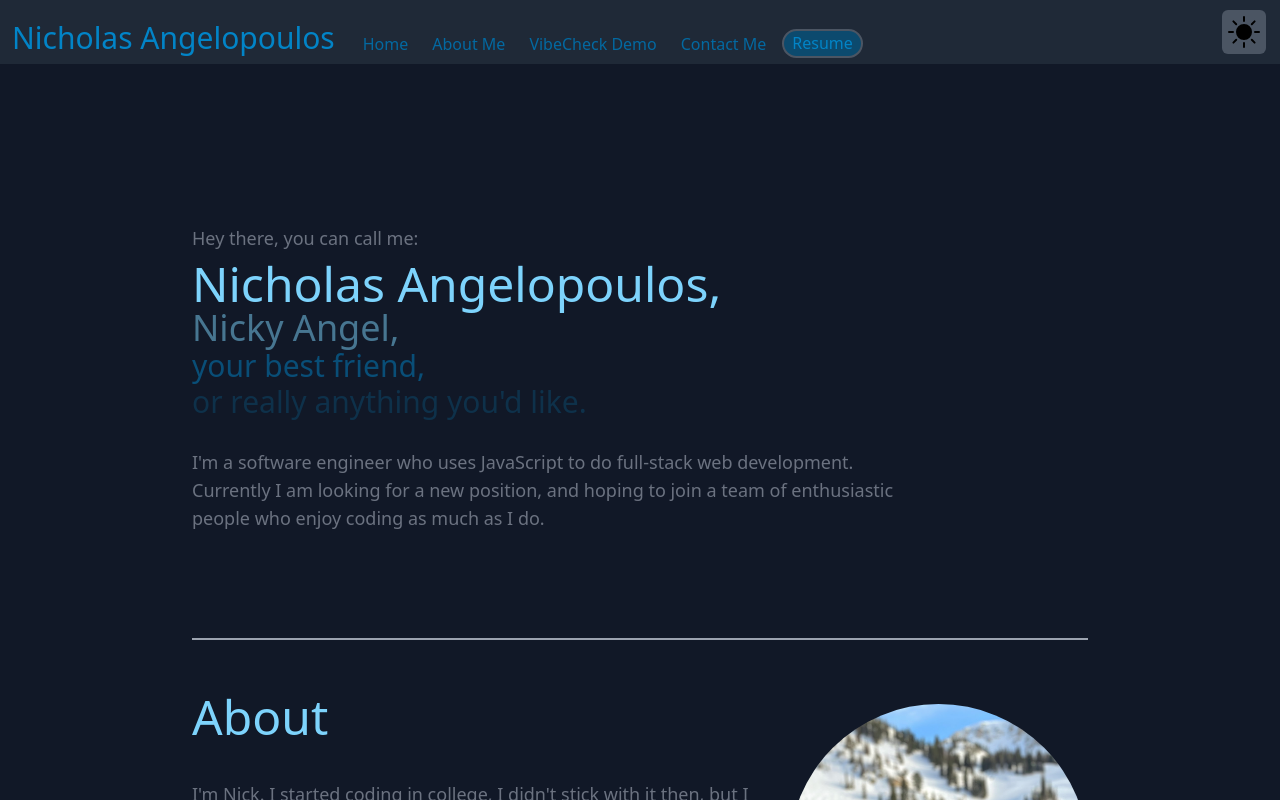
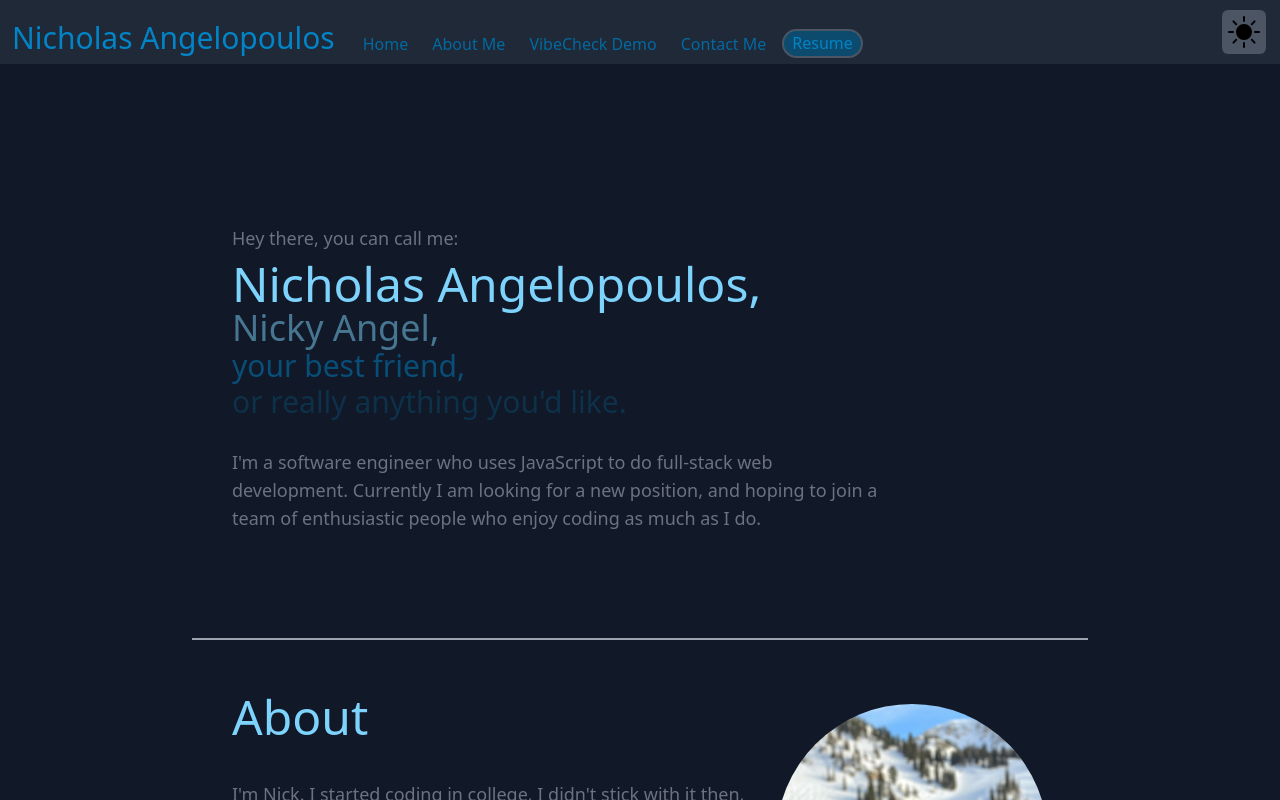
Before and after one commit to NickyAngel/portfolio, a Next.js app: page / in a window 1280 px wide. Shown: the top 800 px of the page. Built offline with nearby package versions, Linux system fonts and the light colour scheme.

Commit message:
universal side margins in place

```diff
--- a/pages/index.js
+++ b/pages/index.js
@@ -31,7 +31,7 @@ export default function Home() {
               }
               key={obj.id}
             >
-              {obj.component}
+              <div className="mx-10">{obj.component} </div>
             </div>
           );
         })}
```
